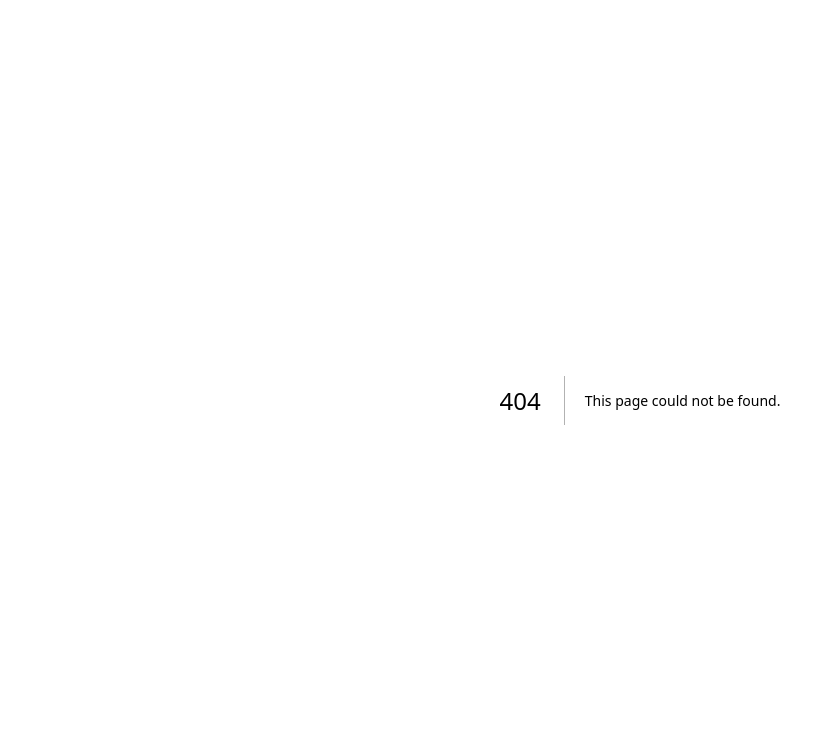
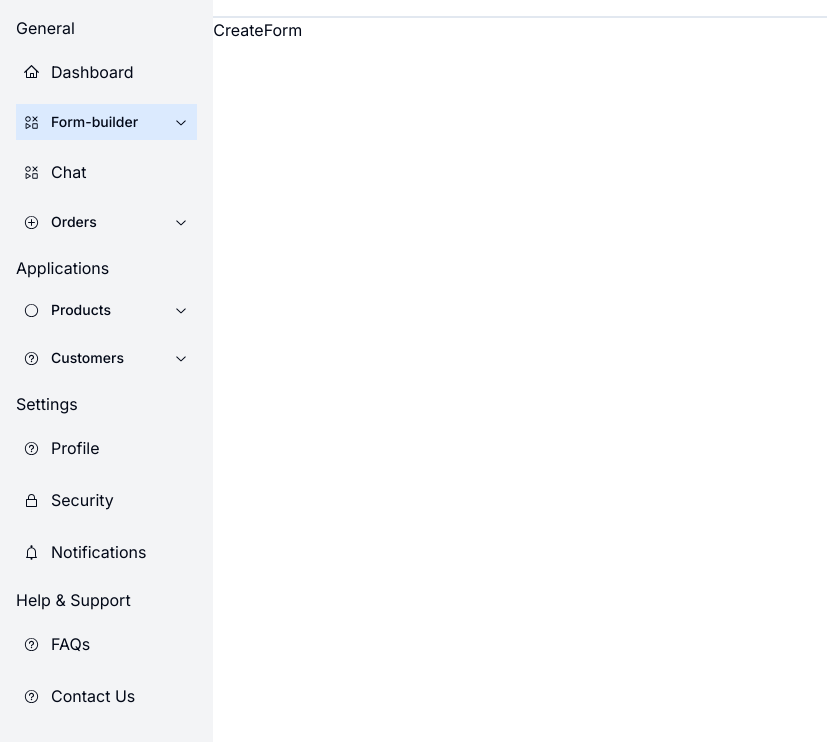
Before and after one commit to rahulkr-dev/form-builder, a Next.js app: page /forms/create in a window 1280 px wide. Before the commit this address had no page. Shown: the top 742 px of the page, without its empty margins (0-827 px from the left). Built offline with nearby package versions, Linux system fonts and the light colour scheme.

Commit message:
update [style and routing]

```diff
--- a/src/app/dashboard/chat/page.tsx
+++ b/src/app/(protected)/chat/page.tsx
@@ -14,7 +14,6 @@ interface IChatListProps {
 }
 
 import { Avatar, AvatarFallback, AvatarImage } from "@/components/ui/avatar";
-import clsx from "clsx";
 import { cn } from "@/lib/utils";
 
 export function AvatarProfile({
--- /dev/null
+++ b/src/app/(protected)/forms/all/page.tsx
@@ -0,0 +1,9 @@
+import React from 'react'
+
+const AllForms = () => {
+  return (
+    <div>AllForms</div>
+  )
+}
+
+export default AllForms
--- /dev/null
+++ b/src/app/(protected)/forms/create/page.tsx
@@ -0,0 +1,9 @@
+import React from 'react'
+
+const CreateForm = () => {
+  return (
+    <div>CreateForm</div>
+  )
+}
+
+export default CreateForm
--- a/src/app/dashboard/layout.tsx
+++ b/src/app/(protected)/layout.tsx
@@ -1,4 +1,5 @@
 import Sidebar from "@/components/dashboard/sidebar";
+import { UserButton } from "@clerk/nextjs";
 
 import type { Metadata } from "next";
 
@@ -18,7 +19,12 @@ export default function RootLayout({
         <Sidebar />
       </div>
       <div className="col-span-10">
-        <div className="bg-blue-500 py-3">Navbar</div>
+        <div className="border-b-2 py-2 flex justify-end w-full">
+          {/* <p >Testing</p> */}
+          <div className=" pr-8">
+            <UserButton afterSignOutUrl="/" />
+          </div>
+        </div>
         {children}
       </div>
     </div>
--- a/src/app/page.tsx
+++ b/src/app/page.tsx
@@ -3,11 +3,11 @@ import { UserButton } from "@clerk/nextjs"
 const HomePage = () => {
   return (
     <div>
-     <p >
+     <p>
       Home page
       </p>
 
-      <UserButton afterSignOutUrl="/" />
+      {/* <UserButton afterSignOutUrl="/" /> */}
 
     </div>
   )
--- a/src/components/dashboard/sidebar-content.ts
+++ b/src/components/dashboard/sidebar-content.ts
@@ -20,6 +20,31 @@ export const sidebarContent = [
         isLink: true,
         link: "/dashboard",
       },
+      {
+        title:"Form-builder",
+        icon: MixIcon,
+        isLink:false,
+        items:[
+          {
+            name: "All Forms",
+            link: "/forms/all",
+            icon: MixIcon,
+          },
+          {
+            name: "Create New Form",
+            link: "/forms/create",
+            icon: MixIcon,
+          },
+        ]
+      },
+      {
+        title: "Chat",
+        icon: MixIcon,
+        isLink: true,
+        link: "/chat",
+      },
+
+      // Dummy links
       {
         title: "Orders",
         icon: PlusCircledIcon,
--- a/src/components/dashboard/sidebar.tsx
+++ b/src/components/dashboard/sidebar.tsx
@@ -9,8 +9,13 @@ import {
   AccordionTrigger,
 } from "@/components/ui/accordion";
 import { cn } from "@/lib/utils";
+import Link from "next/link";
+import { usePathname } from "next/navigation";
+// Todo - accordion opening dynamically based on the current route
 
 const Sidebar = () => {
+  const pathname = usePathname();
+  console.log(pathname, "pathname");
   return (
     <div className="w-full bg-gray-100 px-4 py-4 h-screen">
       <Accordion type="single" collapsible className={cn("space-y-4")}>
@@ -18,18 +23,31 @@ const Sidebar = () => {
           <div key={i} className="space-y-3">
             <p className=" bold mb-2 ">{item.title}</p>
             {item.items.map((menu, i) =>
-              menu.isLink ? (
-                <div key={i} className="flex px-2 gap-3 items-center py-2 cursor-pointer hover:bg-blue-100">
+              menu.isLink && menu.link ? (
+                <Link
+                  key={menu.link}
+                  className={cn(
+                    "flex px-2 gap-3 items-center py-2 cursor-pointer hover:bg-blue-100",
+                    { "bg-blue-50": pathname === menu.link }
+                  )}
+                  href={menu.link}
+                >
                   {React.createElement(menu.icon)}
                   <p className="">{menu.title}</p>
-                </div>
+                </Link>
               ) : (
                 <AccordionItem
-                  key={i}
+                  key={menu.title}
                   value={menu.title}
                   className="border-none "
                 >
-                  <AccordionTrigger className="hover:bg-blue-100 px-2 py-2 ">
+                  <AccordionTrigger
+                    className={cn("hover:bg-blue-100 px-2 py-2", {
+                      "bg-blue-100": menu.items?.some(
+                        (submenu) => submenu.link === pathname
+                      ),
+                    })}
+                  >
                     <div className="flex gap-3 items-center">
                       <span>{React.createElement(menu.icon)}</span>
 
@@ -39,9 +57,16 @@ const Sidebar = () => {
                   <AccordionContent>
                     {Array.isArray(menu.items) &&
                       menu.items.map((submenu, i) => (
-                        <p key={i} className=" pl-4 py-2 cursor-pointer hover:bg-blue-50">
+                        <Link
+                          key={submenu.link}
+                          className={cn(
+                            "block pl-4 py-2 cursor-pointer hover:bg-blue-50",
+                            { "bg-blue-50": pathname === submenu.link }
+                          )}
+                          href={submenu.link}
+                        >
                           {submenu.name}
-                        </p>
+                        </Link>
                       ))}
                   </AccordionContent>
                 </AccordionItem>
```
Also changed, not shown: src/app/(protected)/chat/seed.ts (renamed from src/app/dashboard/chat/seed.ts), src/app/(protected)/dashboard/page.tsx (renamed from src/app/dashboard/page.tsx).
